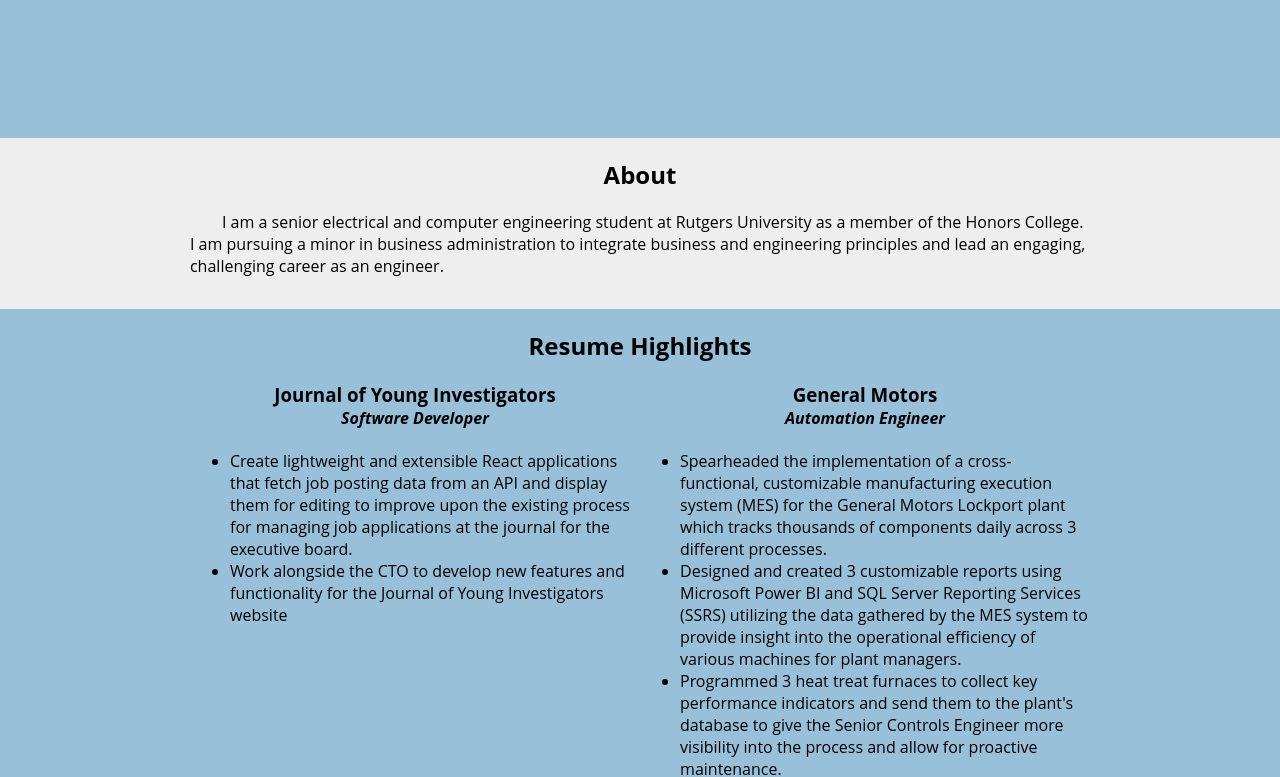
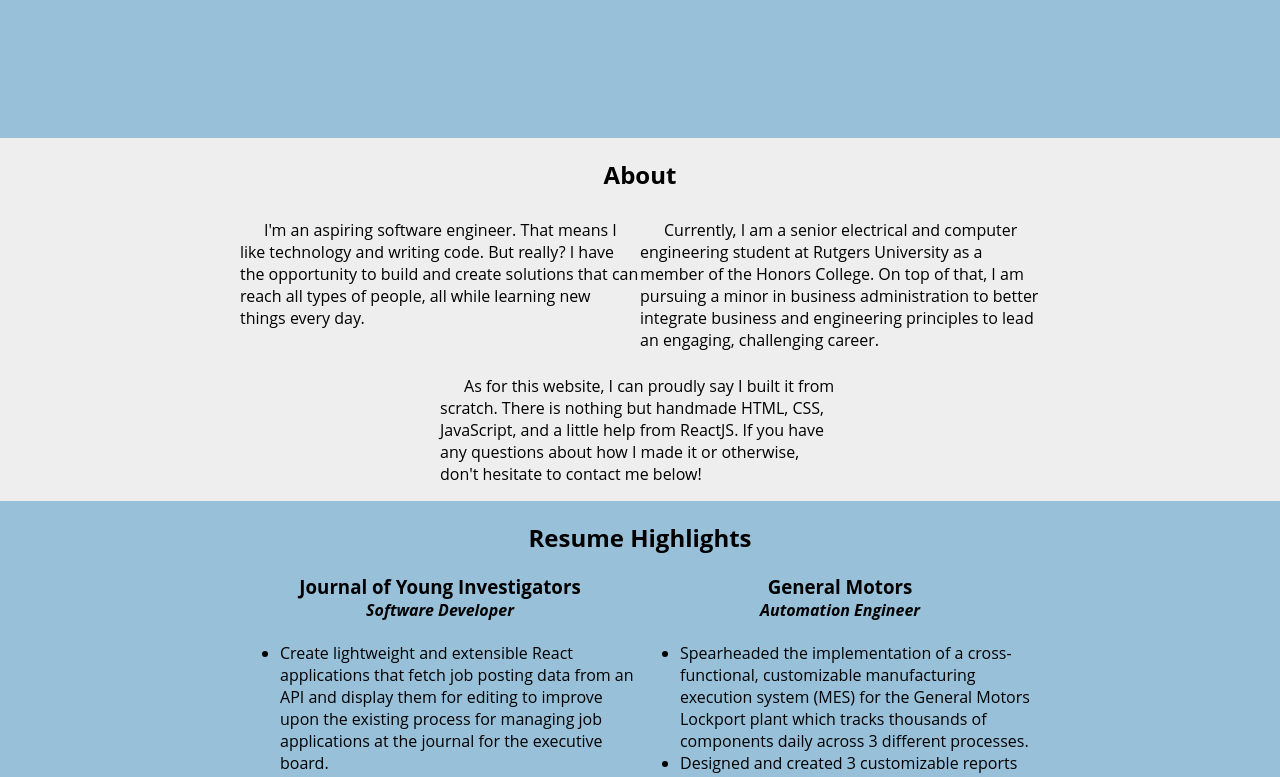
Before and after one commit to JakubGV/JakubGV.github.io, a React (Create React App) app: page / in a window 1280 px wide. Shown: the part 740-1517 px from the top of the page. Built offline with nearby package versions, Linux system fonts and the light colour scheme; what webfontloader would draw is missing.

Commit message:
Add detailed about section and create a module for it

```diff
--- /dev/null
+++ b/src/AboutContent.css
@@ -0,0 +1,29 @@
+.text-container {
+  display: flex;
+  flex-direction: column;
+  align-items: center;
+  width: 100%;
+  max-width: 800px;
+}
+
+p {
+  text-indent: 1.5em;
+  margin-top: 0.5em;
+  margin-left: 1em;
+  margin-right: 1em;
+}
+
+@media screen and (min-width: 1024px) {
+  .text-container {
+    flex-direction: row;
+    flex-wrap: wrap;
+    justify-content: center;
+    align-items: baseline;
+  }
+
+  p {
+    width: 50%;
+    margin-left: 0em;
+    margin-right: 0em;
+  }
+}
--- /dev/null
+++ b/src/AboutContent.tsx
@@ -0,0 +1,18 @@
+import { FunctionComponent } from 'react';
+import './AboutContent.css';
+
+type AboutContentProps = {
+  paragraphs: string[]
+}
+
+export const AboutContent: FunctionComponent <AboutContentProps> = (props) => {
+  return (
+    <div className="text-container">
+    {
+      props.paragraphs.map( (paragraph: string) => {
+        return <p>{paragraph}</p>;
+      })
+    }
+    </div>
+  )
+}
--- a/src/App.css
+++ b/src/App.css
@@ -59,7 +59,7 @@
   display: flex;
   flex-direction: column;
   align-items: center;
-  max-width: 900px;
+  max-width: 800px;
   margin-left: 1em;
   margin-right: 1em;
 }
--- a/src/App.tsx
+++ b/src/App.tsx
@@ -7,6 +7,7 @@
 import { ContactForm } from './ContactForm';
 import { MenuBar } from './MenuBar';
 import { ResumePreview } from './ResumePreview';
+import { AboutContent } from './AboutContent';
 
 import headshot from './media/cropped_headshot_small.jpg';
 import upArrow from './media/up_arrow.svg';
@@ -26,10 +27,13 @@
   const image_caption = 'ECE Student at Rutgers University';
   const rotatingWords = ['solve problems.', 'build solutions.', 'learn new things.'];
 
-  const about_me = 'I am a senior electrical and computer engineering student at Rutgers University as a member of the Honors College. I am pursuing a minor in business administration to integrate business and engineering principles and lead an engaging, challenging career as an engineer.';
+  const about = ['I\'m an aspiring software engineer. That means I like technology and writing code. But really? I have the opportunity to build and create solutions that can reach all types of people, all while learning new things every day.',
+                 'Currently, I am a senior electrical and computer engineering student at Rutgers University as a member of the Honors College. On top of that, I am pursuing a minor in business administration to better integrate business and engineering principles to lead an engaging, challenging career.',
+                 'As for this website, I can proudly say I built it from scratch. There is nothing but handmade HTML, CSS, JavaScript, and a little help from ReactJS. If you have any questions about how I made it or otherwise, don\'t hesitate to contact me below!',
+                ];
 
   const resume_link = 'https://drive.google.com/file/d/1SdDAy_aMrn-uYSr-kKWk2YtpEbBrEp8a/view?usp=sharing';
-  const preview = [{
+  const resume_preview = [{
       company: 'Journal of Young Investigators',
       jobTitle: 'Software Developer',
       bullets: ['Create lightweight and extensible React applications that fetch job posting data from an API and display them for editing to improve upon the existing process for managing job applications at the journal for the executive board.',
@@ -72,16 +76,14 @@
         </div>
 
         <div id="about">
-          <div className="content-holder">
             <h2 className="about-header">About</h2>
-            <div className="about-text">{about_me}</div>
-          </div>
+            <AboutContent paragraphs={about} />
         </div>
 
         <div id="resume">
           <div className="content-holder">
             <h2>Resume Highlights</h2>
-            <ResumePreview resumeLink={resume_link} preview={preview}/>
+            <ResumePreview resumeLink={resume_link} preview={resume_preview}/>
           </div>
         </div>
 
```
